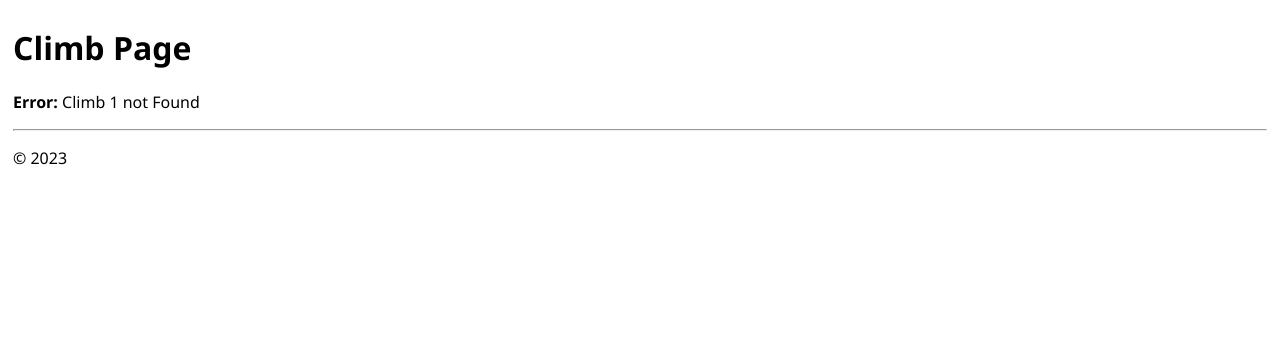
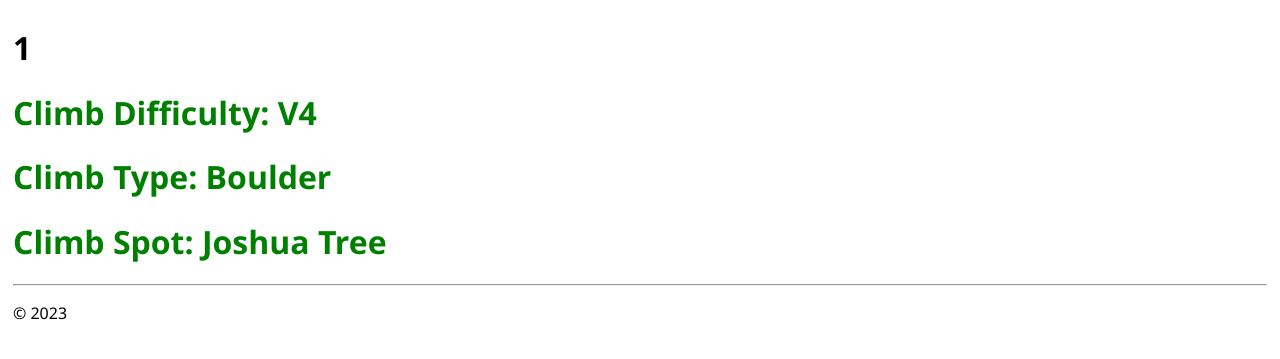
Before and after one commit to ryanjewik/Climb_App, a Flask app: page /climb/1 in a window 1280 px wide. Shown: the part 47-406 px from the top of the page. Run offline with Flask 3, Linux system fonts and the light colour scheme.

Commit message:
Add files via upload

```diff
--- a/app.py
+++ b/app.py
@@ -3,6 +3,16 @@ from flask import request
 from sqlalchemy import create_engine
 app = Flask(__name__)
 app.secret_key = 'super secret key'
+
+
+
+class Climb:
+    def __init__(self,climbName,climbDifficulty,climbType,climbSpot):
+        self.climbName = climbName
+        self.climbDifficulty = climbDifficulty
+        self.climbType = climbType
+        self.climbSpot = climbSpot
+
 
 '''
 
@@ -50,16 +60,23 @@ CLIMB PAGE.  WILL LOOK THROUGH CLIMB DATABSE TO SEE IF CLIMB NAME IS PRESENT.  I
 
 '''
 @app.route('/climb/')
+def climbpage(climbName = None,climb = None):
+    climbArr = []
+
+    # CREATE LIST OF DESIRED CLIMBS FROM DATABASE, EITHER USER OR AREA OR STATE
+    for i in range(100):
+        climbArr.append(Climb("Climb " + str(i),str(i),str(i),str(i)))
+
+    if(climbArr):
+        error = None
+    else:
+
+        error = "Climbs not Found"
+
+    return render_template('climb.html',error=error, climbArr = climbArr)
+
 @app.route('/climb/<climbName>')
-def climbpage(climbName = None,climbDifficulty = None,climbType = None,climbSpot = None):
-
-    if(climbName == "Stem Gem"):
-        climbDifficulty = "V4"
-        climbType = "Boulder"
-        climbSpot = "Joshua Tree"
-
-        error  = None
-    else:
-        error = "Climb " + str(climbName) + " not Found"
-
-    return render_template('climb.html',climbName = climbName,climbDifficulty = climbDifficulty,climbType = climbType,climbSpot = climbSpot, error=error)
+def singleClimb(climbName = None):
+        error = None
+        climb = Climb(climbName,"V4","Boulder","Joshua Tree")
+        return render_template('singleClimb.html',climb = climb, error=error)
--- a/templates/climb.html
+++ b/templates/climb.html
@@ -4,14 +4,12 @@
 
 
 <h1>Climb Page</h1>
-{% if error %}
-<p class="error"><strong>Error:</strong> {{ error }}
 
-{% else %}
-<h1 class="message">Climb Name: {{climbName}} </h1>
-<h1 class="message">Climb Difficulty: {{climbDifficulty}} </h1>
-<h1 class="message">Climb Type: {{climbName}} </h1>
-<h1 class="message">Climb Spot: {{climbSpot}} </h1>
 
-{% endif %}
+{% for each in climbArr %}
+
+<a href="{{ url_for('singleClimb', climbName=each.climbName) }}">{{each.climbName}}</a>
+<h1></h1>
+{% endfor %}
+
 {% endblock %}
--- a/templates/hello.html
+++ b/templates/hello.html
@@ -1,4 +1,6 @@
 <!doctype html>
+{% extends "layout.html" %}
+{% block content %}
 <head>
 <link rel="stylesheet" type="text/css" href="{{ url_for('static', filename='site.css')}}" />
 </head>
@@ -9,3 +11,4 @@
 
 <span class="message">Hello World!</span>
 {% endif %}
+{% endblock %}
--- /dev/null
+++ b/templates/singleClimb.html
@@ -0,0 +1,15 @@
+<!doctype html>
+{% extends "layout.html" %}
+{% block content %}
+
+<h1>{{climb.climbName}}</h1>
+{% if error and climbName %}
+<p class="error"><strong>Error:</strong> {{ error }}
+
+{% elif climb %}
+<h1 class="message">Climb Difficulty: {{climb.climbDifficulty}} </h1>
+<h1 class="message">Climb Type: {{climb.climbType}} </h1>
+<h1 class="message">Climb Spot: {{climb.climbSpot}} </h1>
+
+{% endif %}
+{% endblock %}
```
